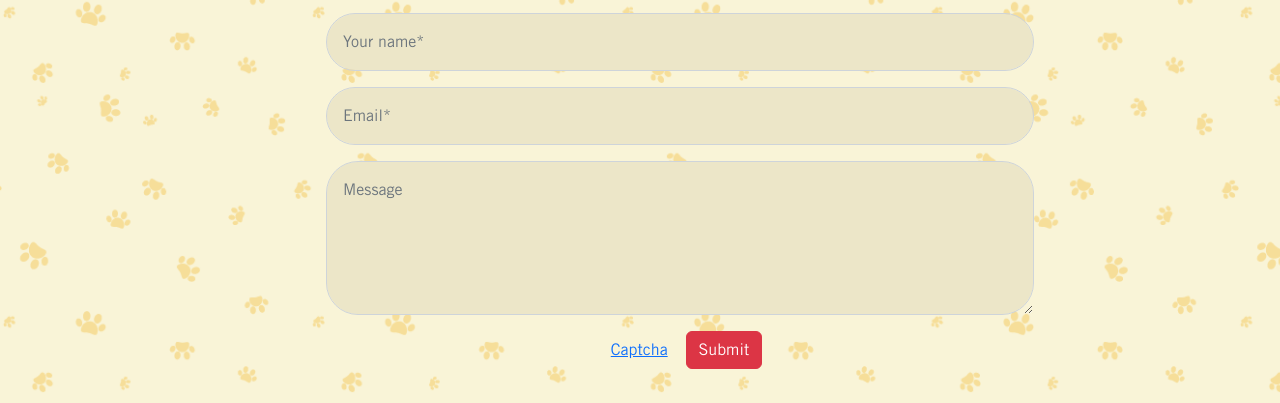
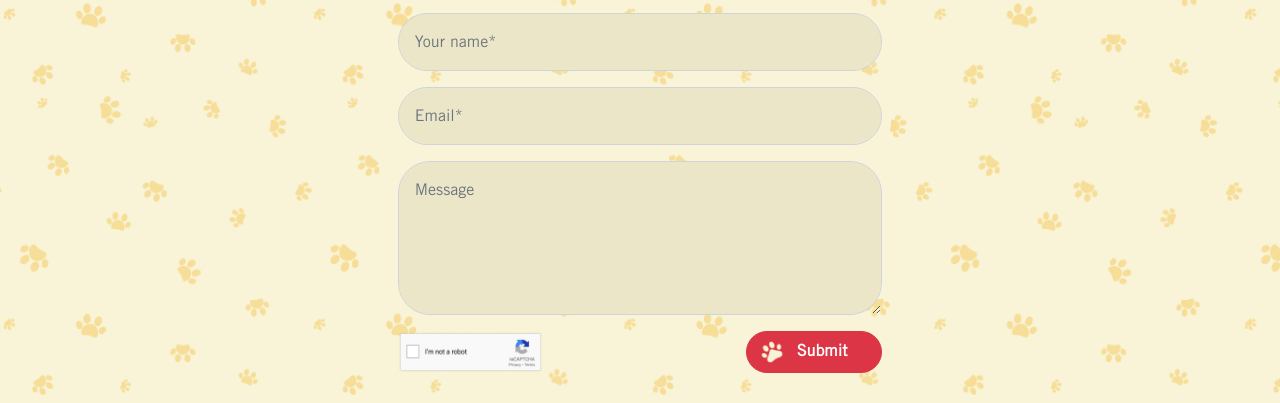
Before and after one commit to ReynaldiRP/slicing-website-petcare, a plain HTML site: page pages/contact_us.html in a window 1280 px wide. Shown: the part 467-870 px from the top of the page. Drawn offline with nearby package versions, Linux system fonts and the light colour scheme; a web font is replaced by a local one.

Commit message:
add contact page

```diff
--- a/pages/contact_us.html
+++ b/pages/contact_us.html
@@ -26,7 +26,7 @@
         }
 
         .form-contact {
-            width: 60%;
+            width: 100%;
             background-color: #ECE6C8;
         }
     </style>
@@ -107,24 +107,26 @@
 
     <!-- Content -->
     <main class="py-5">
-        <section class="align-items-center mt-3 text-center"
-            style="margin-left: 90px !important; margin-right: 10px !important">
+        <section class="align-items-center d-flex flex-column mt-3 mx-auto text-center">
             <div class="justify-content-center">
                 <h2 class="heading-contact">Think Your Pets Deserve The Best?</h2>
                 <p>They definitely do. <br>
                     Get your paws on your first package of Kitchen Flavor.</p>
-                <form class="d-flex flex-column align-items-center">
+                <form class="justify-content-center">
                     <input type="text" class="form-contact form-control mb-3 p-3 rounded-5" placeholder="Your name*">
                     <input type="text" class="form-contact form-control mb-3 p-3 rounded-5" placeholder="Email*">
                     <textarea name="" width="30%" class="form-contact form-control mb-3 p-3 rounded-5"
                         placeholder="Message" cols="10" rows="5"></textarea>
-                    <div class="d-inline">
-                        <a href="#" class="ms-end btn btn-link">Captcha</a>
-                        <button class="btn btn-danger">Submit</button>
+                    <div class="d-flex justify-content-between">
+                        <img src="../assets/image/badge/capctha.png" width="30%" alt="">
+                        <button class="btn btn-danger rounded-pill align-items-center"><img width="25%"
+                                src="../assets/image/badge/paw-print.png" alt="" class="img-paw"
+                                style="margin-left: -20%; margin-right: 10%"><b>Submit</b></button>
                     </div>
                 </form>
             </div>
         </section>
+
     </main>
 
     <!-- footer -->
```
Also changed, not shown: assets/image/badge/capctha.png (added), assets/image/badge/paw-print.png (added).
